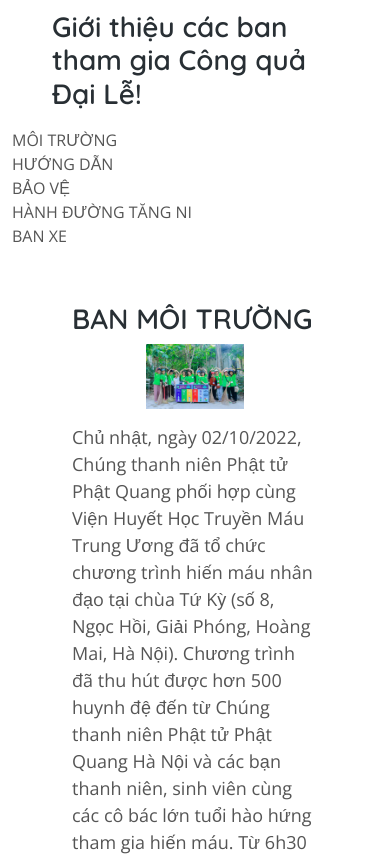
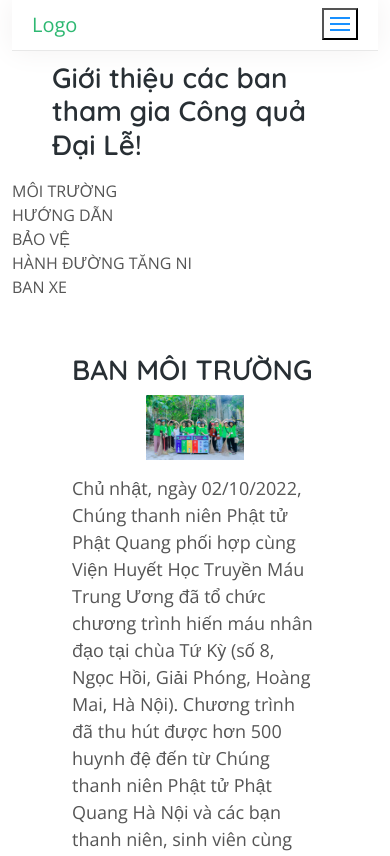
Before and after one commit to hatbuiinho/dkdl, a React (Vite) app: page /festival in a window 390 px wide. Shown: the top 856 px of the page. Built offline with nearby package versions, Linux system fonts and the light colour scheme.

Commit message:
chore header

```diff
--- a/src/App.jsx
+++ b/src/App.jsx
@@ -15,7 +15,7 @@ function App() {
         path="/festival"
         needAuth={false}
         component={Festival}
-        layout={FestivalLayout}
+        layout={HeaderLayout}
       />
       <AppRoute
         path="/register-result"
--- a/src/component/Common/Footer.jsx
+++ b/src/component/Common/Footer.jsx
@@ -1,4 +1,4 @@
-import React from 'react';
+// import React from 'react';
 // import LoginPopup from "../Auth/LoginPopup";
 export const Footer = () => {
   return (
--- /dev/null
+++ b/src/component/Common/Header/Navbar/LeftMenu.jsx
@@ -0,0 +1,32 @@
+import React from 'react';
+import { Menu, Grid } from 'antd';
+const SubMenu = Menu.SubMenu;
+const MenuItemGroup = Menu.ItemGroup;
+
+const { useBreakpoint } = Grid;
+
+const LeftMenu = () => {
+  const { md } = useBreakpoint();
+  return (
+    <Menu mode={md ? 'horizontal' : 'inline'}>
+      <Menu.Item key="mail">
+        <a href="">Home</a>
+      </Menu.Item>
+      <SubMenu key="sub1" title={<span>Blogs</span>}>
+        <MenuItemGroup title="Item 1">
+          <Menu.Item key="setting:1">Option 1</Menu.Item>
+          <Menu.Item key="setting:2">Option 2</Menu.Item>
+        </MenuItemGroup>
+        <MenuItemGroup title="Item 2">
+          <Menu.Item key="setting:3">Option 3</Menu.Item>
+          <Menu.Item key="setting:4">Option 4</Menu.Item>
+        </MenuItemGroup>
+      </SubMenu>
+      <Menu.Item key="alipay">
+        <a href="">Contact Us</a>
+      </Menu.Item>
+    </Menu>
+  );
+};
+
+export default LeftMenu;
--- /dev/null
+++ b/src/component/Common/Header/Navbar/RightMenu.jsx
@@ -0,0 +1,21 @@
+import { Menu, Grid } from 'antd';
+import { useState } from 'react';
+
+const { useBreakpoint } = Grid;
+
+const RightMenu = () => {
+  const { md } = useBreakpoint();
+  const { selected, setSelected } = useState('mail');
+  return (
+    <Menu mode={md ? 'horizontal' : 'inline'} selectable selectedKeys={['maill']}>
+      <Menu.Item key="mail">
+        <a href="/">Signin</a>
+      </Menu.Item>
+      <Menu.Item key="app">
+        <a href="/festival">Signup</a>
+      </Menu.Item>
+    </Menu>
+  );
+};
+
+export default RightMenu;
--- /dev/null
+++ b/src/component/Common/Header/Navbar/index.jsx
@@ -0,0 +1,55 @@
+import React, { Component } from 'react';
+import LeftMenu from './LeftMenu';
+import RightMenu from './RightMenu';
+import { Drawer, Button } from 'antd';
+
+class Navbar extends Component {
+  state = {
+    current: 'mail',
+    visible: false,
+  };
+  showDrawer = () => {
+    this.setState({
+      visible: true,
+    });
+  };
+
+  onClose = () => {
+    this.setState({
+      visible: false,
+    });
+  };
+
+  render() {
+    return (
+      <nav className="menuBar">
+        <div className="logo">
+          <a href="/">logo</a>
+        </div>
+        <div className="menuCon">
+          {/* <div className="leftMenu">
+            <LeftMenu />
+          </div> */}
+          <div className="rightMenu">
+            <RightMenu />
+          </div>
+          <Button className="barsMenu" type="primary" onClick={this.showDrawer}>
+            <span className="barsBtn"></span>
+          </Button>
+          <Drawer
+            title="Basic Drawer"
+            placement="right"
+            closable={false}
+            onClose={this.onClose}
+            visible={this.state.visible}
+          >
+            <LeftMenu />
+            <RightMenu />
+          </Drawer>
+        </div>
+      </nav>
+    );
+  }
+}
+
+export default Navbar;
--- /dev/null
+++ b/src/component/Common/Header/TopNavbar.jsx
@@ -0,0 +1,63 @@
+import { Button, Menu, PageHeader } from 'antd';
+import SubMenu from 'antd/lib/menu/SubMenu';
+import { Link } from 'react-router-dom';
+export const TopNavbar = () => {
+  return (
+    <>
+      {/* <!-- Navbar Start --> */}
+      <nav className="navbar navbar-expand-lg bg-white navbar-light sticky-top py-lg-0 px-4 px-lg-5">
+        <a href="index.html" className="navbar-brand p-0">
+          <h1 className="m-0 text-primary">CTNPQ</h1>
+        </a>
+        <button
+          type="button"
+          className="navbar-toggler"
+          data-bs-toggle="collapse"
+          data-bs-target="#navbarCollapse"
+        >
+          <span className="navbar-toggler-icon"></span>
+        </button>
+        <div className="collapse navbar-collapse py-4 py-lg-0" id="navbarCollapse">
+          <div className="navbar-nav ms-auto">
+            <a href="index.html" className="nav-item nav-link active">
+              Trang chủ
+            </a>
+            <a href="/festival" className="nav-item nav-link">
+              Thông tin đại lễ
+            </a>
+            <a href="contact.html" className="nav-item nav-link">
+              Liên hệ
+            </a>
+          </div>
+          <a href="" className="btn btn-primary">
+            Đăng nhập<i className="fa fa-arrow-right ms-3"></i>
+          </a>
+        </div>
+      </nav>
+      {/* <!-- Navbar End --> */}
+      {/* Navbar ant start */}
+      <div className="nav-container">
+        <div>
+          <p>Home</p>
+        </div>
+        <div>
+          <Menu mode="horizontal">
+            <Menu.Item key="mail">
+              <a href="/">Trang chủ</a>
+            </Menu.Item>
+            <Menu.Item key="mail2">
+              <a href="/festival">Thông tin đại lễ</a>
+            </Menu.Item>
+            <Menu.Item key="mail2">
+              <a href="/">Liên hệ</a>
+            </Menu.Item>
+            <Menu.Item key="alipay">
+              <a href="/">Contact Us</a>
+            </Menu.Item>
+          </Menu>
+        </div>
+      </div>
+      {/* Navbar ant end */}
+    </>
+  );
+};
--- a/src/component/Common/Header.jsx
+++ b/src/component/Common/Header/Topbar.jsx
@@ -1,7 +1,4 @@
-import React from 'react';
-// import ReactWOW from 'react-wow';
-// import LoginPopup from "../Auth/LoginPopup";
-export const Header = () => {
+export const Topbar = () => {
   return (
     <>
       {/* <!-- Topbar Start --> */}
@@ -40,38 +37,6 @@ export const Header = () => {
         </div>
       </div>
       {/* <!-- Topbar End --> */}
-
-      {/* <!-- Navbar Start --> */}
-      <nav className="navbar navbar-expand-lg bg-white navbar-light sticky-top py-lg-0 px-4 px-lg-5">
-        <a href="index.html" className="navbar-brand p-0">
-          <h1 className="m-0 text-primary">CTNPQ</h1>
-        </a>
-        <button
-          type="button"
-          className="navbar-toggler"
-          data-bs-toggle="collapse"
-          data-bs-target="#navbarCollapse"
-        >
-          <span className="navbar-toggler-icon"></span>
-        </button>
-        <div className="collapse navbar-collapse py-4 py-lg-0" id="navbarCollapse">
-          <div className="navbar-nav ms-auto">
-            <a href="index.html" className="nav-item nav-link active">
-              Trang chủ
-            </a>
-            <a href="/festival" className="nav-item nav-link">
-              Thông tin đại lễ
-            </a>
-            <a href="contact.html" className="nav-item nav-link">
-              Liên hệ
-            </a>
-          </div>
-          <a href="" className="btn btn-primary">
-            Đăng nhập<i className="fa fa-arrow-right ms-3"></i>
-          </a>
-        </div>
-      </nav>
-      {/* <!-- Navbar End --> */}
     </>
   );
 };
--- /dev/null
+++ b/src/component/Common/Header/index.jsx
@@ -0,0 +1,16 @@
+// import React from 'react';
+// import ReactWOW from 'react-wow';
+// import LoginPopup from "../Auth/LoginPopup";
+import './style.scss';
+import Navbar from './Navbar';
+import { Topbar } from './Topbar';
+import { TopNavbar } from './TopNavbar';
+export const Header = () => {
+  return (
+    <>
+      {/* <Topbar /> */}
+      {/* <TopNavbar /> */}
+      <Navbar />
+    </>
+  );
+};
--- /dev/null
+++ b/src/component/Common/Header/style.scss
@@ -0,0 +1,129 @@
+// @import "~antd/dist/antd.css";
+
+.menuBar {
+  padding: 0 20px;
+  border-bottom: solid 1px #e8e8e8;
+  overflow: auto;
+  box-shadow: 0 0 30px #f3f1f1;
+}
+
+.logo {
+  width: 150px;
+  float: left;
+}
+
+.logo a {
+  display: inline-block;
+  font-size: 20px;
+  padding: 19px 20px;
+  text-transform: capitalize;
+}
+
+.menuCon {
+  width: calc(100% - 150px);
+  float: left;
+}
+
+.menuCon .ant-menu-item {
+  padding: 0px 5px;
+}
+
+.menuCon .ant-menu-submenu-title {
+  padding: 10px 20px;
+}
+
+.menuCon .ant-menu-item a,
+.menuCon .ant-menu-submenu-title a {
+  padding: 10px 15px;
+}
+
+.menuCon .ant-menu-horizontal {
+  border-bottom: none;
+}
+
+.menuCon .leftMenu {
+  float: left;
+}
+
+.menuCon .rightMenu {
+  float: right;
+}
+
+.barsMenu {
+  float: right;
+  height: 32px;
+  padding: 6px;
+  margin-top: 8px;
+  display: none;
+  background: none;
+}
+
+.barsBtn {
+  display: block;
+  width: 20px;
+  height: 2px;
+  background: #1890ff;
+  position: relative;
+}
+
+.barsBtn:after,
+.barsBtn:before {
+  content: attr(x);
+  width: 20px;
+  position: absolute;
+  top: -6px;
+  left: 0;
+  height: 2px;
+  background: #1890ff;
+}
+
+.barsBtn:after {
+  top: auto;
+  bottom: -6px;
+}
+
+.ant-drawer-body {
+  padding: 0;
+}
+
+.barsMenu>span {
+  display: block;
+}
+
+.ant-drawer-body .ant-menu-horizontal>.ant-menu-item,
+.ant-drawer-body .ant-menu-horizontal>.ant-menu-submenu {
+  display: inline-block;
+  width: 100%;
+}
+
+.ant-drawer-body .ant-menu-horizontal {
+  border-bottom: none;
+}
+
+.ant-drawer-body .ant-menu-horizontal>.ant-menu-item:hover {
+  border-bottom-color: transparent;
+}
+
+@media (max-width: 767px) {
+  .barsMenu {
+    display: inline-block;
+  }
+
+  .leftMenu,
+  .rightMenu {
+    display: none;
+  }
+
+  .logo a {
+    margin-left: -20px;
+  }
+
+  .menuCon .ant-menu-item,
+  .menuCon .ant-menu-submenu-title {
+    padding: 1px 20px;
+  }
+
+  .logo a {
+    padding: 10px 20px;
+  }
+}
```
